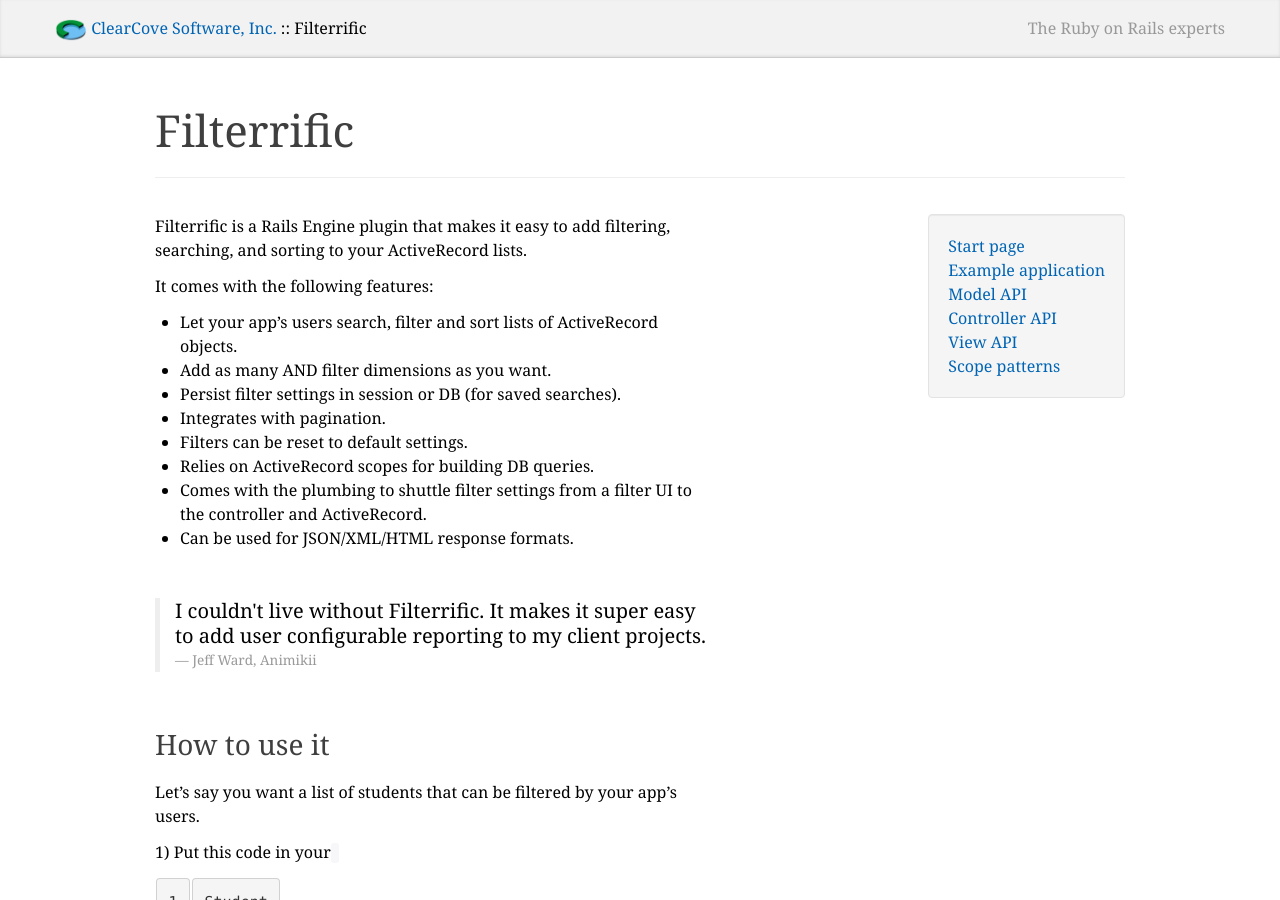
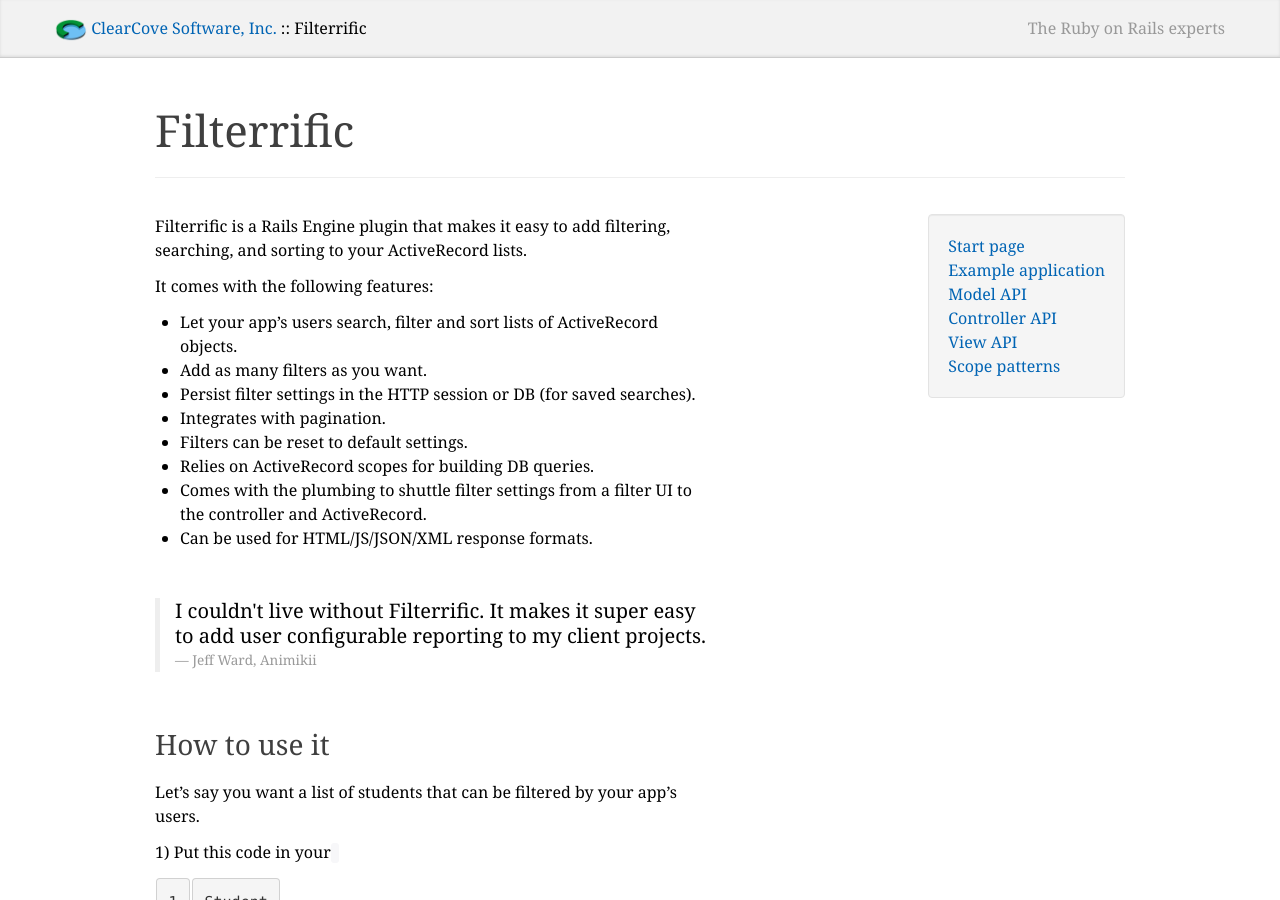
Before and after one commit to jhund/filterrific, a Jekyll site: the page built from index.md, in a window 1280 px wide and 900 px high. Built offline with Jekyll 4.4.1, drawn with Linux system fonts in a browser that asks for light colours; Markdown is read by kramdown in place of the engine named in the settings; some of the changed text lies outside the part shown.

Commit message:
Copy edits and added link to live demo.

```diff
--- a/index.md
+++ b/index.md
@@ -16,14 +16,14 @@
 It comes with the following features:
 
 * Let your app's users search, filter and sort lists of ActiveRecord objects.
-* Add as many AND filter dimensions as you want.
-* Persist filter settings in session or DB (for saved searches).
+* Add as many filters as you want.
+* Persist filter settings in the HTTP session or DB (for saved searches).
 * Integrates with pagination.
 * Filters can be reset to default settings.
 * Relies on ActiveRecord scopes for building DB queries.
 * Comes with the plumbing to shuttle filter settings from a filter UI to
   the controller and ActiveRecord.
-* Can be used for JSON/XML/HTML response formats.
+* Can be used for HTML/JS/JSON/XML response formats.
 
 
 <div style="margin: 3em 0;">
@@ -79,6 +79,7 @@
   </div>
 </p>
 
+Make sure to check out the [live demo](http://filterrific-demo.herokuapp.com).
 
 ### Example 2
 
```
Also changed, not shown: other parts of index.md (+1 -0 lines).
